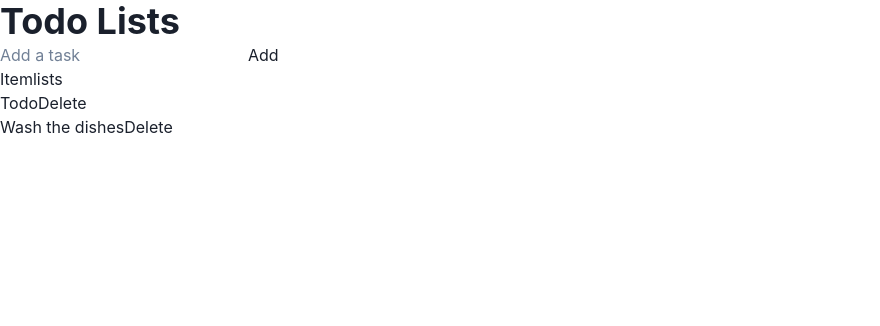
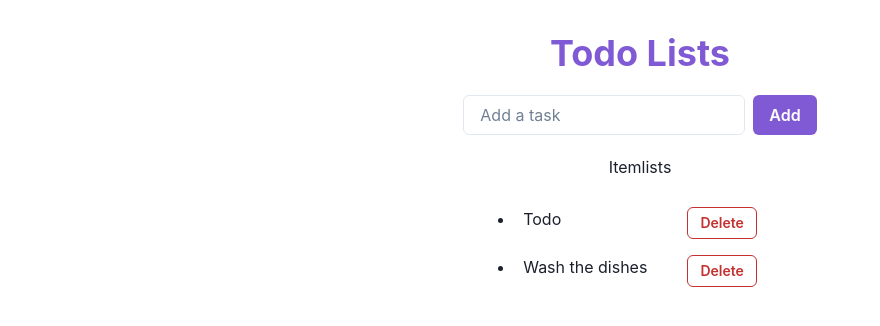
Before and after one commit to shanjohn16/todo-list, a React (Vite) app: page / in a window 1280 px wide. Shown: the top 326 px of the page, without its empty margins (0-880 px from the left). Built offline with nearby package versions, Linux system fonts and the light colour scheme.

Commit message:
Added some styles to components

```diff
--- a/src/App.jsx
+++ b/src/App.jsx
@@ -3,7 +3,7 @@ import {nanoid} from 'nanoid'
 import ItemLists from './components/ItemLists'
 import AddTodo from './components/AddTodo'
 import React from 'react'
-import { Heading } from '@chakra-ui/react'
+import { Flex, Heading, Box, Input} from '@chakra-ui/react'
 
 const App = () => {
   const [todos, setTodos] = useState(
@@ -41,15 +41,19 @@ const App = () => {
   return (
 
     <>
+    <Box>
+      <Flex direction="column" justify="center" align="center" gap="5" pt="8">
+        <Heading color="purple.500" >Todo Lists</Heading>
+        <Flex direction="row" gap="2">
 
-      <Heading>Todo Lists</Heading>
+          <Input value ={task} onChange={(event)=>{setTask(event.target.value)}} type="text" placeholder='Add a task'
+                variant="outline" width="auto" focusBorderColor='purple.200' size = "md" />
+          <AddTodo handleAdd={handleAdd} />
 
-      <div className="form">
-        <input value ={task} onChange={(event)=>{setTask(event.target.value)}} type="text" placeholder='Add a task' />
-        <AddTodo handleAdd={handleAdd} />
-      </div>
-
-      <ItemLists todos ={todos} setTodos={setTodos} />
+        </Flex>
+        <ItemLists todos ={todos} setTodos={setTodos} />
+      </Flex>
+      </Box>
     </>
   )
 }
--- a/src/components/AddTodo.jsx
+++ b/src/components/AddTodo.jsx
@@ -1,6 +1,7 @@
 import React from 'react'
 import { useState } from 'react';
 import { nanoid } from 'nanoid';
+import { Button } from '@chakra-ui/react';
 
 const AddTodo = ({handleAdd}) => {
 
@@ -9,9 +10,9 @@ const AddTodo = ({handleAdd}) => {
   return (
     <>
 
-        <button onClick={handleAdd}>
+        <Button onClick={handleAdd} size="md" colorScheme='purple' >
             Add
-        </button>
+        </Button>
     </>
   )
 }
--- a/src/components/Lists.jsx
+++ b/src/components/Lists.jsx
@@ -1,4 +1,5 @@
 import React from 'react'
+import { Flex,Spacer, Button} from '@chakra-ui/react'
 
 const Lists = ({todo,handleDelete}) => {
 
@@ -11,10 +12,12 @@ const Lists = ({todo,handleDelete}) => {
   return (
     <>
         <div>
+          <Flex direction="row" gap="5" p="2" width="auto">
+          <span>{todo.todo}</span>
+            <Spacer/>
+          <Button onClick={()=>handleDelete(todo.id) }size="sm" colorScheme='red' variant="outline" >Delete</Button>
+          </Flex>
 
-          <span>{todo.todo}</span>
-
-          <button onClick={()=>handleDelete(todo.id)} >Delete</button>
 
         </div>
     </>
```
